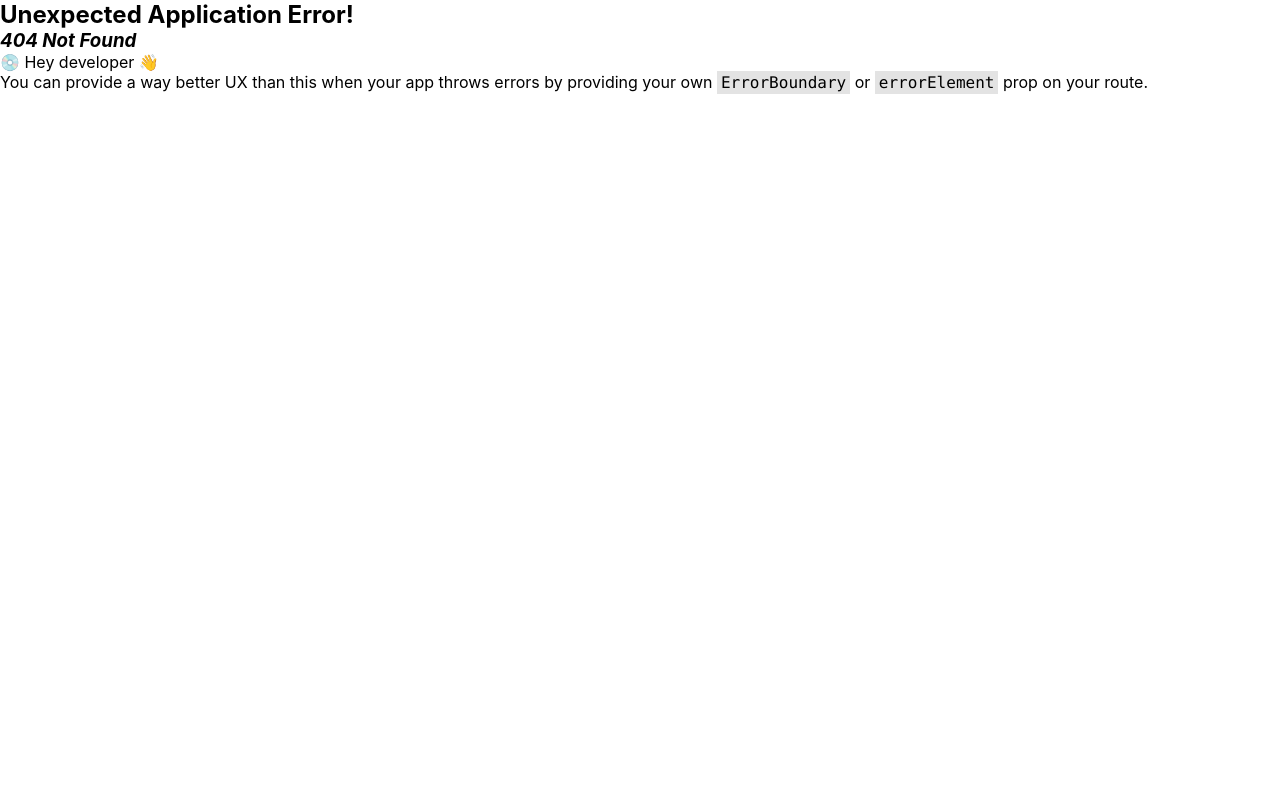
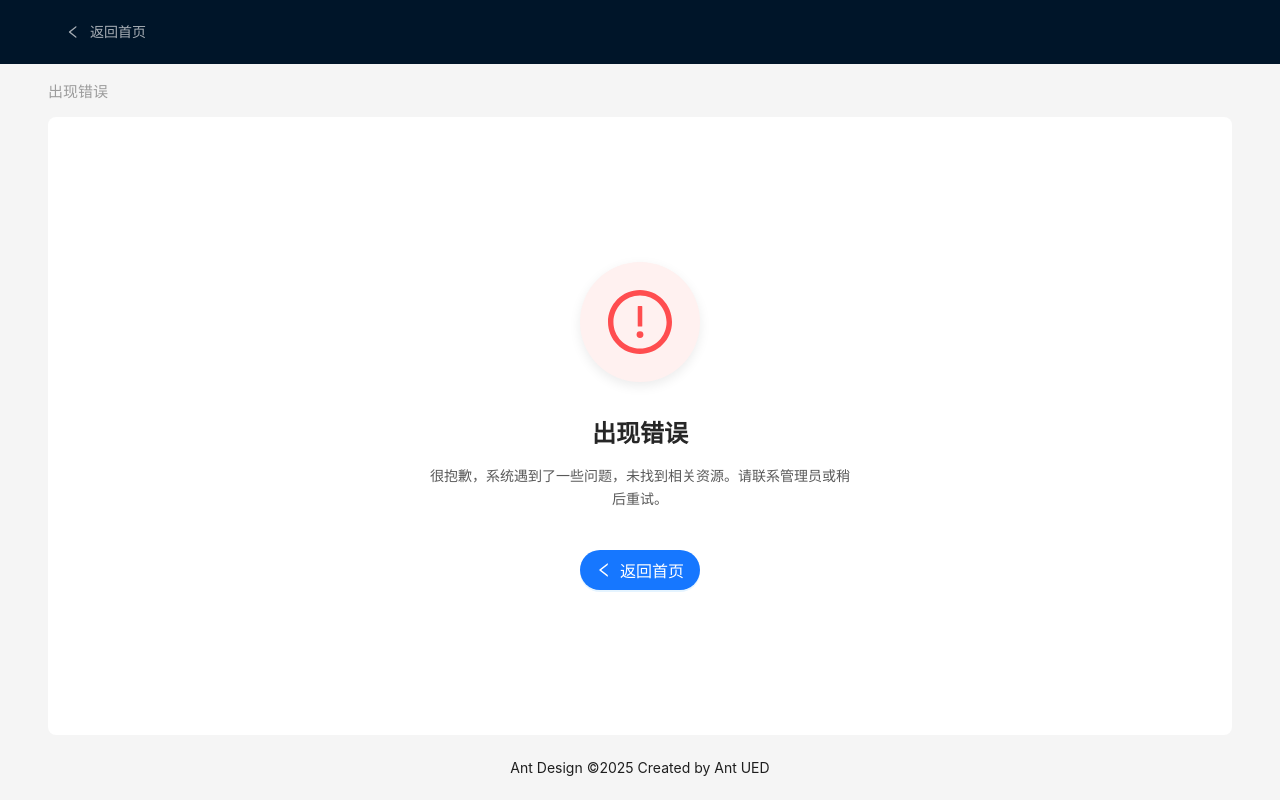
Before and after one commit to FurryEggC/Algutor, a React (Create React App) app in the folder frontend/algutor-react/: page /error in a window 1280 px wide. Before the commit this address had no page. Built offline with nearby package versions, Linux system fonts and the light colour scheme.

Commit message:
Update Knowledge

```diff
--- a/frontend/algutor-react/src/App.js
+++ b/frontend/algutor-react/src/App.js
@@ -75,7 +75,7 @@ const App = () => {
           <h4>团队简介</h4>
           <p>我们是一群热爱编程的大学生开发者，致力于通过人工智能技术革新传统编程学习方式。</p>
           <h4>团队组成</h4>
-          <p>由5名计算机科学与技术专业领域在校大学生组成。团队成员分工明确，包括前端开发、后端开发、AI模型集成和UI设计等多个方向，共同协作完成项目开发。</p>
+          <p>由5名计算机科学与技术专业领域在校大学生组成。团队成员分工明确，包括前端开发、后端开发、AI模型集成等多个方向，共同协作完成项目开发。</p>
           <h4>学习渠道</h4>
           <p>通过bilibili相关视频进行自主学习，获取前端开发、后端架构和AI技术等领域的专业知识，为项目开发提供了坚实的技术基础。团队成员定期分享学习心得，共同进步。</p>
           <h4>联系我们</h4>
--- /dev/null
+++ b/frontend/algutor-react/src/pages/error/index.css
@@ -0,0 +1,98 @@
+/* ====== 返回按钮 = 伪菜单项 ====== */
+.error-return {
+  display: flex;
+  align-items: center;
+  height: 40px;
+  /* 与 Menu 项相同 */
+  padding: 0 16px;
+  /* 左侧图标对齐 Menu 文字 */
+  color: rgba(255, 255, 255, 0.65);
+  /* 暗色 Menu 默认文字色 */
+  font-size: 14px;
+  cursor: pointer;
+  transition: all 0.3s;
+}
+
+/* 图标与文字间距 */
+.error-return .anticon {
+  margin-right: 10px;
+}
+
+/* hover 高亮 – 同 Menu 项 */
+.error-return:hover {
+  color: #fff;
+  background: rgba(255, 255, 255, 0.08);
+  /* AntD dark Menu hover 背景 */
+}
+
+/* 激活/点击瞬间 – 同 Menu 项 */
+.error-return:active {
+  background: rgba(255, 255, 255, 0.12);
+}
+
+.error-h2 h2 {
+  font: 15px '微软雅黑';
+  margin: 16px 0;
+  color: rgb(156, 156, 156);
+}
+
+/* ---- 错误页内容区域 ---- */
+.error-content {
+  height: 100%;
+  /* 撑满父级 flex:1 区域 */
+  display: flex;
+  flex-direction: column;
+  justify-content: center;
+  /* 垂直居中 */
+  align-items: center;
+  /* 水平居中 */
+  text-align: center;
+  padding: 48px 24px;
+  gap: 16px;
+}
+
+/* 图标圈 */
+.error-icon {
+  font-size: 64px;
+  color: #ff4d4f;
+  background: #fff1f0;
+  width: 120px;
+  height: 120px;
+  border-radius: 50%;
+  box-shadow: 0 4px 12px rgba(0, 0, 0, 0.08);
+  margin-bottom: 16px;
+
+  /* 关键：flex 居中 */
+  display: flex;
+  align-items: center;
+  /* 垂直居中 */
+  justify-content: center;
+  /* 水平居中 */
+
+  /* 去掉图标自带行高干扰 */
+  line-height: 1;
+}
+
+/* 标题 */
+.error-title {
+  font-size: 24px;
+  font-weight: 600;
+  color: #262626;
+  /* 深灰标题 */
+  margin: 0;
+}
+
+/* 描述文字 */
+.error-desc {
+  font-size: 14px;
+  color: #595959;
+  /* 中性灰 */
+  max-width: 420px;
+  /* 限制阅读宽度 */
+  line-height: 1.6;
+}
+
+/* 返回按钮 */
+.error-back-btn {
+  margin-top: 24px;
+}
--- /dev/null
+++ b/frontend/algutor-react/src/pages/error/index.js
@@ -0,0 +1,72 @@
+import React from 'react';
+import { Layout, theme, Tooltip, Button } from 'antd';
+import { LeftOutlined, ExclamationCircleOutlined } from '@ant-design/icons';
+import { useNavigate } from 'react-router-dom';
+import './index.css'
+
+const { Header, Content, Footer } = Layout;
+
+const ErrorPage = () => {
+  const navigate = useNavigate();
+  const {
+    token: { colorBgContainer, borderRadiusLG },
+  } = theme.useToken();
+  return (
+    <Layout style={{ display: 'flex', flexDirection: 'column', minHeight: '100vh' }}>
+      <Header
+        style={{
+          position: 'sticky',
+          top: 0,
+          zIndex: 1,
+          width: '100%',
+          display: 'flex',
+          alignItems: 'center',
+        }}
+      >
+        <div className="demo-logo" />
+        <div className="error-return" onClick={() => navigate('/')}>
+          <Tooltip title="返回首页" placement="right">
+            <LeftOutlined />返回首页
+          </Tooltip>
+        </div>
+      </Header>
+      <Content style={{ flex: 1, padding: '0 48px', display: 'flex', flexDirection: 'column' }}>
+        <div className="error-h2"><h2>出现错误</h2></div>
+        <div
+          style={{
+            padding: 24,
+            background: colorBgContainer,
+            borderRadius: borderRadiusLG,
+            flex: 1,
+            display: 'flex',
+            flexDirection: 'column',
+            justifyContent: 'center',
+            alignItems: 'center',
+          }}
+        >
+          <div className="error-content">
+            <ExclamationCircleOutlined className="error-icon" />
+            <h3 className="error-title">出现错误</h3>
+            <p className="error-desc">
+              很抱歉，系统遇到了一些问题，未找到相关资源。请联系管理员或稍后重试。
+            </p>
+            <Button
+              type="primary"
+              shape="round"
+              icon={<LeftOutlined />}
+              onClick={() => navigate('/')}
+              className="error-back-btn"
+              size='large'
+            >
+              返回首页
+            </Button>
+          </div>
+        </div>
+      </Content>
+      <Footer style={{ textAlign: 'center' }}>
+        Ant Design ©{new Date().getFullYear()} Created by Ant UED
+      </Footer>
+    </Layout>
+  );
+};
+export default ErrorPage;
--- a/frontend/algutor-react/src/pages/history/index.js
+++ /dev/null
@@ -1,7 +0,0 @@
-const History = ()=>{
-  return (
-    <div>hello history</div>
-  )
-}
-
-export default History
--- a/frontend/algutor-react/src/pages/knowledge/index.css
+++ b/frontend/algutor-react/src/pages/knowledge/index.css
@@ -30,12 +30,36 @@
   background: rgba(255, 255, 255, 0.12);
 }
 
-/* index.css 末尾加一段 */
+/* 页头标题 */
 .knowledge-title {
-  padding-left: 2vw;
-  color: rgb(78, 78, 78);
-  font-weight: bolder;
-  font-size: larger;
+  margin: 0;
+  padding: 0 24px;
+  /* 左右留空，视觉对齐 AntD Header */
+  height: 64px;
+  /* 与 AntD 默认 Header 同高 */
+  display: flex;
+  align-items: center;
+  /* 垂直居中 */
+  position: relative;
+  font-size: 20px;
+  font-weight: 600;
+  color: #262626;
+  /* AntD 灰 10 */
+  line-height: 1;
+}
+
+/* 左侧 3 px 品牌色高亮条 */
+.knowledge-title::before {
+  content: '';
+  position: absolute;
+  left: 0;
+  top: 50%;
+  transform: translateY(-50%);
+  width: 3px;
+  height: 22px;
+  background: #1890ff;
+  /* AntD 主色 */
+  border-radius: 2px;
 }
 
 /* ========== Sider 滚动条美化 ========== */
@@ -207,3 +231,57 @@
   transition: all 0.3s;
   box-shadow: 0 0 4px rgba(0, 0, 0, 0.4);
 }
+
+/* ---- 暂无数据空态 ---- */
+.allpage-no-knowledge {
+  height: 100%;
+  display: flex;
+  flex-direction: column;
+  justify-content: center;
+  align-items: center;
+  gap: 16px;
+  padding: 48px 24px;
+  color: #8c8c8c;
+  /* 中性灰 */
+  background: #fafafa;
+  /* 比纯白更柔和 */
+  border-radius: 8px;
+  transition: all 0.3s;
+}
+
+/* 大图标 */
+.allpage-no-knowledge .anticon {
+  /* 圆形尺寸 */
+  width: 120px;
+  height: 120px;
+  border-radius: 50%;
+  background: #fff;
+  box-shadow: 0 4px 12px rgba(0, 0, 0, 0.06);
+
+  /* 关键：flex 居中 */
+  display: flex;
+  align-items: center;
+  /* 垂直居中 */
+  justify-content: center;
+  /* 水平居中 */
+
+  /* 去掉图标自带行高干扰 */
+  font-size: 80px;
+  color: #d9d9d9;
+  line-height: 1;
+}
+
+/* 主文案 */
+.allpage-no-knowledge .empty-title {
+  font-size: 18px;
+  font-weight: 500;
+  color: #595959;
+  margin: 0;
+}
+
+/* 副文案 */
+.allpage-no-knowledge .empty-desc {
+  font-size: 14px;
+  color: #8c8c8c;
+  margin: 0;
+}
--- a/frontend/algutor-react/src/pages/knowledge/index.js
+++ b/frontend/algutor-react/src/pages/knowledge/index.js
@@ -7,7 +7,8 @@ import {
   FieldTimeOutlined,
   HistoryOutlined,
   EditOutlined,
-  DeleteOutlined
+  DeleteOutlined,
+  InboxOutlined
 } from '@ant-design/icons';
 import { Layout, Menu, theme, Button, Form, Modal, Input, Tooltip } from 'antd';
 import { useSearchParams, useNavigate } from 'react-router-dom';
@@ -16,9 +17,6 @@ import { useState, useEffect } from 'react';
 import axios from 'axios';
 
 const { Header, Content, Footer, Sider } = Layout;
-// 异步请求
-
-
 
 /* ② 两个子页面 ************************************************************/
 function AllPage() {
@@ -26,6 +24,20 @@ function AllPage() {
   const [addForm] = Form.useForm();
   const [addOpen, setAddOpen] = useState(false);
   const [contentItem, setContentItem] = useState([]);
+  async function getKnowledge() {
+    try {
+      const res = await axios({
+        url: 'https://30841f5ebb16.ngrok-free.app/api/knowledge',
+        method: 'GET',
+        headers: {
+          'ngrok-skip-browser-warning': 'true'
+        }
+      })
+      setContentItem(res.data.data);
+    } catch (error) {
+      // navigate('/error');
+    }
+  }
   async function addKnowledge(values) {
     try {
       await axios({
@@ -39,16 +51,9 @@ function AllPage() {
           'ngrok-skip-browser-warning': 'true'
         }
       })
-      const res = await axios({
-        url: 'https://30841f5ebb16.ngrok-free.app/api/knowledge',
-        method: 'GET',
-        headers: {
-          'ngrok-skip-browser-warning': 'true'
-        }
-      })
-      setContentItem(res.data.data);
+      getKnowledge();
     } catch (error) {
-      console.log(error);
+      // navigate('/error');;
     }
   }
   const setAddCreate = values => {
@@ -58,21 +63,6 @@ function AllPage() {
   };
   // 页面初次渲染获取所有知识点
   useEffect(() => {
-    async function getKnowledge() {
-      try {
-        const res = await axios({
-          url: 'https://30841f5ebb16.ngrok-free.app/api/knowledge',
-          method: 'GET',
-          headers: {
-            'ngrok-skip-browser-warning': 'true'
-          }
-        })
-        // console.log(res)
-        setContentItem(res.data.data);
-      } catch (error) {
-        console.log(error)
-      }
-    }
     getKnowledge();
   }, []);
   // 修改知识点功能变量和函数
@@ -90,16 +80,9 @@ function AllPage() {
           'ngrok-skip-browser-warning': 'true'
         }
       })
-      const res = await axios({
-        url: 'https://30841f5ebb16.ngrok-free.app/api/knowledge',
-        method: 'GET',
-        headers: {
-          'ngrok-skip-browser-warning': 'true'
-        }
-      })
-      setContentItem(res.data.data);
+      getKnowledge();
     } catch (error) {
-      console.log(error);
+      // navigate('/error');;
     }
   }
   const setEditCreate = values => {
@@ -125,16 +108,9 @@ function AllPage() {
           'ngrok-skip-browser-warning': 'true'
         }
       })
-      const res2 = await axios({
-        url: 'https://30841f5ebb16.ngrok-free.app/api/knowledge',
-        method: 'GET',
-        headers: {
-          'ngrok-skip-browser-warning': 'true'
-        }
-      })
-      setContentItem(res2.data.data);
+      getKnowledge();
     } catch (error) {
-      console.log(error);
+      // navigate('/error');;
     }
   }
   // 路由跳转
@@ -202,7 +178,10 @@ function AllPage() {
               label="知识点"
               rules={[{ required: true, message: '请输入知识点！' }]}
             >
-              <Input />
+              <Input
+                autoComplete="off"        // 1. 关闭自动填充
+                spellCheck="false"        // 2. 关闭拼写检查
+              />
             </Form.Item>
             <Form.Item name="explanation" label="内容" rules={[{ required: true, message: '请输入内容！' }]}>
               <Input.TextArea style={
@@ -217,7 +196,7 @@ function AllPage() {
         </div>
       </div>
       {/* 内容 */}
-      {contentItem.map(item => (
+      {contentItem.length > 0 ? contentItem.map(item => (
         <div className="allpage-content" key={item.id}>
           {/* 左侧内容布局 */}
           <div className="allpage-content-left">
@@ -247,7 +226,13 @@ function AllPage() {
             </div>
           </div>
         </div>
-      ))}
+      )) : (
+        <div className="allpage-no-knowledge">
+          <InboxOutlined />
+          <p className="empty-title">暂无知识点</p>
+          <p className="empty-desc">点击右上角「添加知识点」创建第一条记录</p>
+        </div>
+      )}
       {/* 弹窗：编辑知识点 */}
       <Modal
         open={editOpen}
@@ -275,7 +260,11 @@ function AllPage() {
           label="知识点"
           rules={[{ required: true, message: '请输入知识点！' }]}
         >
-          <Input />
+          <Input
+            autoComplete="off"        // 1. 关闭自动填充
+            spellCheck="false"        // 2. 关闭拼写检查
+            readOnly
+          />
         </Form.Item>
         <Form.Item name="explanation" label="内容" rules={[{ required: true, message: '请输入内容！' }]}>
           <Input.TextArea style={
@@ -293,17 +282,31 @@ function AllPage() {
 }
 
 function TopicPage({ topic }) {
-  return <div> {/* 内容代码区 */}
-    <p>long content</p>
-    {
-      // indicates very long content
-      Array.from({ length: 100 }, (_, index) => (
-        <React.Fragment key={index}>
-          {index % 20 === 0 && index ? 'more' : '...'}
-          <br />
-        </React.Fragment>
-      ))
-    }</div>;
+  const navigate = useNavigate();
+  const [explanation, setExplanation] = useState('');
+  useEffect(() => {
+    async function getExplanation() {
+      try {
+        const res = await axios({
+          url: `https://30841f5ebb16.ngrok-free.app/api/knowledge?topic=${topic}`,
+          method: 'GET',
+          headers: {
+            'ngrok-skip-browser-warning': 'true'
+          }
+        })
+        setExplanation(res.data.data.explanation);
+      } catch (error) {
+        // navigate('/error');
+      }
+    }
+    getExplanation();
+  }, [])
+  return (
+    <>
+      {/* 内容代码区 */}
+      <div className="knowledge-explanation">{explanation}</div>
+    </>
+  );
 }
 
 /* ③ 主组件 ***************************************************************/
@@ -314,7 +317,12 @@ function Knowledge() {
 
   const { token } = theme.useToken();
 
-  const [nav, setNav] = useState([]);
+  const [nav, setNav] = useState([{                     // key = 0  →  “全部”
+    key: '0',
+    icon: <BarsOutlined />,
+    label: '全部',
+    topic: '全部',
+  }]);
   useEffect(() => {
     async function getKnowledge() {
       try {
@@ -325,7 +333,6 @@ function Knowledge() {
             'ngrok-skip-browser-warning': 'true'
           }
         })
-        // console.log(res)
         const items = res.data.data.map(item => ({
           key: item.id,
           icon: <BookOutlined />,
@@ -340,7 +347,7 @@ function Knowledge() {
         });
         setNav(items);
       } catch (error) {
-        console.log(error)
+        // navigate('/error');
       }
     }
     getKnowledge();
--- a/frontend/algutor-react/src/router/index.js
+++ b/frontend/algutor-react/src/router/index.js
@@ -1,6 +1,6 @@
 import { createBrowserRouter } from 'react-router-dom'
 import App from '../App.js'
-import History from '../pages/history/index.js'
+import ErrorPage from '../pages/error/index.js'
 import Answer from '../pages/answer/index.js'
 import Question from '../pages/question/index.js'
 import Knowledge from '../pages/knowledge/index.js'
@@ -11,8 +11,8 @@ const router = createBrowserRouter([
     element: <App></App>,
   },
   {
-    path: '/history',
-    element: <History></History>
+    path: '/error',
+    element: <ErrorPage></ErrorPage>
   },
   {
     path: '/answer',
```
